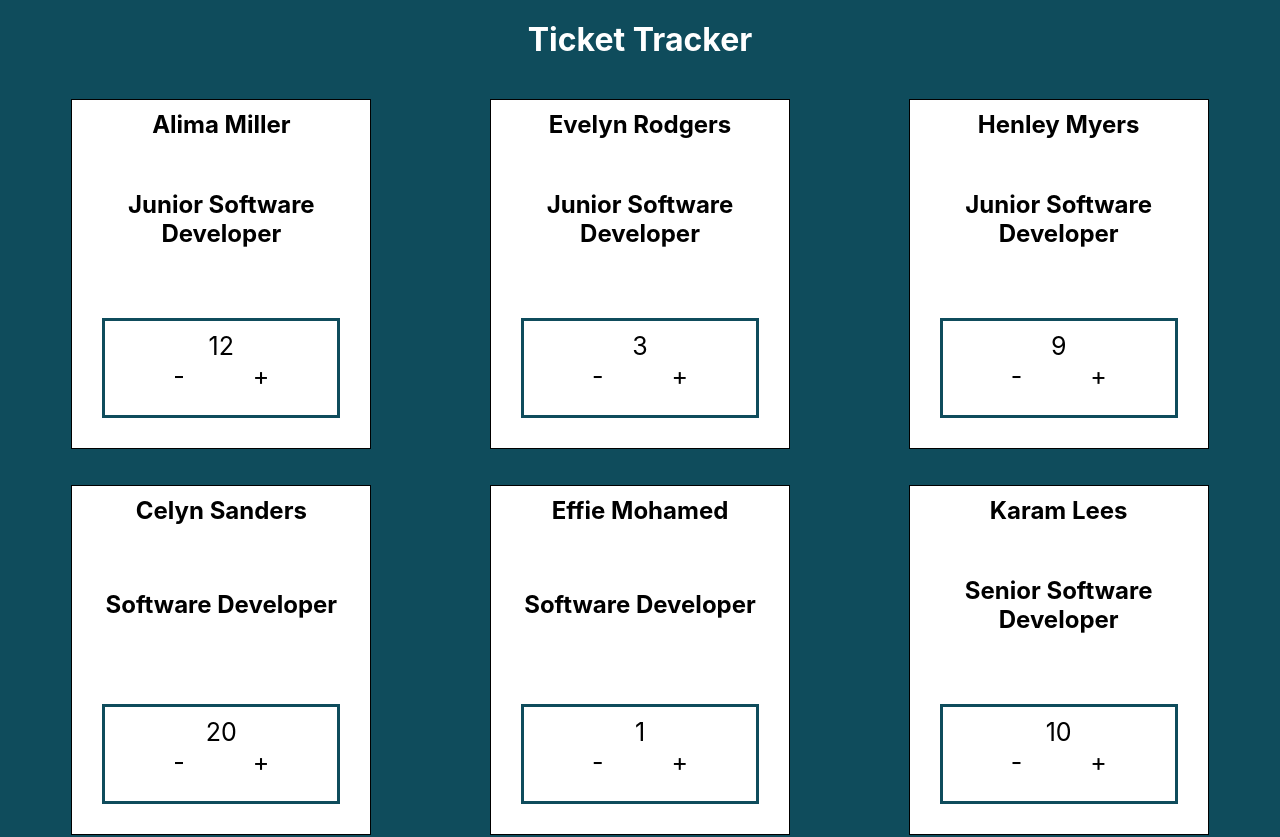
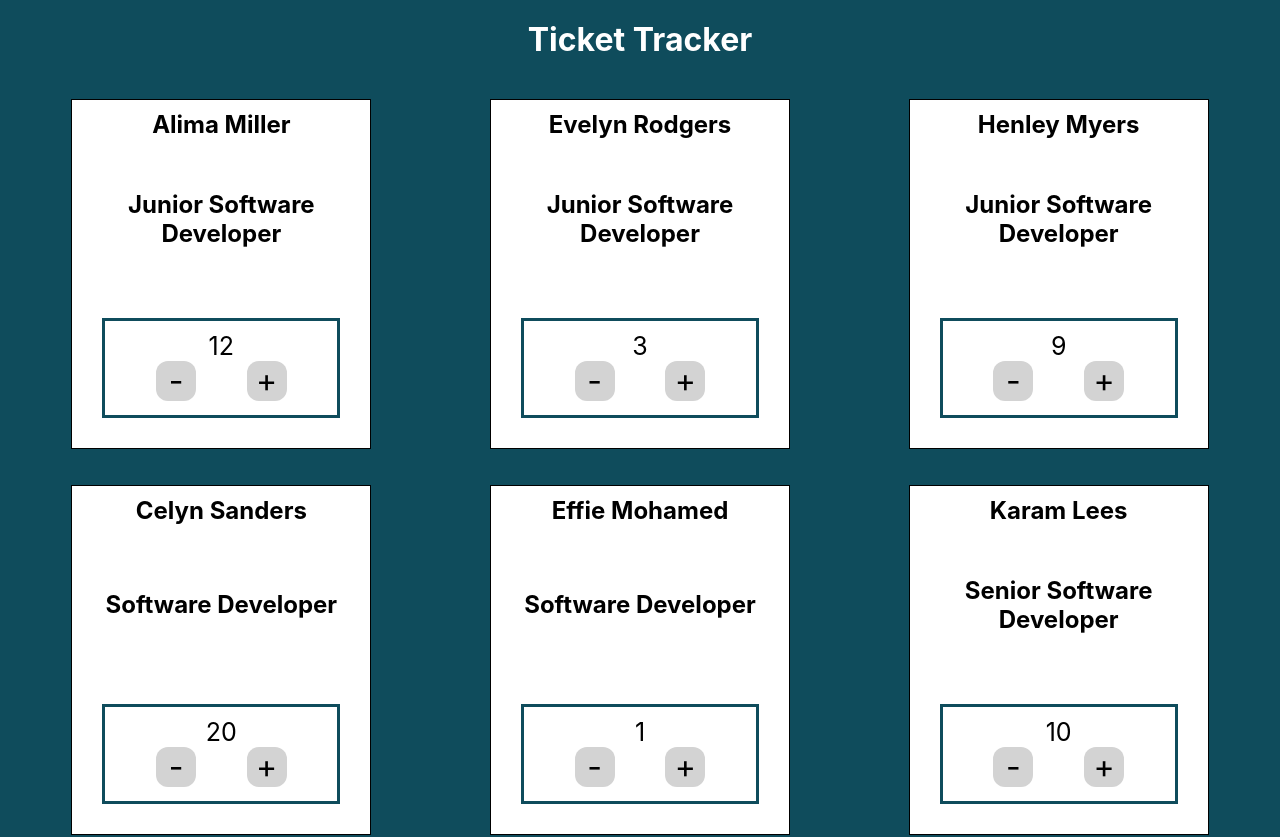
Before and after one commit to jeromekithinji/ticket-tracker, a React (Create React App) app: page / in a window 1280 px wide. Shown: the top 837 px of the page. Built offline with nearby package versions, Linux system fonts and the light colour scheme.

Commit message:
Ticket counter button styling added

```diff
--- a/src/components/TicketCounter/TicketCounter.jsx
+++ b/src/components/TicketCounter/TicketCounter.jsx
@@ -19,8 +19,8 @@ const TicketCounter = ({ numberOfTickets }) => {
         <div className="counter">
             <p>{counter}</p>
             <span className="counter__buttons">
-                <p onClick={handleDecrement}>-</p>
-                <p onClick={handleIncrement}>+</p>
+                <p className="counter__button" onClick={handleDecrement}>-</p>
+                <p className="counter__button" onClick={handleIncrement}>+</p>
             </span>
         </div>
     )
--- a/src/components/TicketCounter/TicketCounter.scss
+++ b/src/components/TicketCounter/TicketCounter.scss
@@ -12,7 +12,17 @@
         display: flex;
         justify-content: space-evenly;
     }
+
     &__buttons:hover {
         cursor: pointer;
     }
+
+    &__button {
+        height: 40px;
+        width: 40px;
+        border-radius: 12px;
+        font-size: xx-large;
+        text-align: center;
+        background-color: lightgray;
+    }
 }
```
